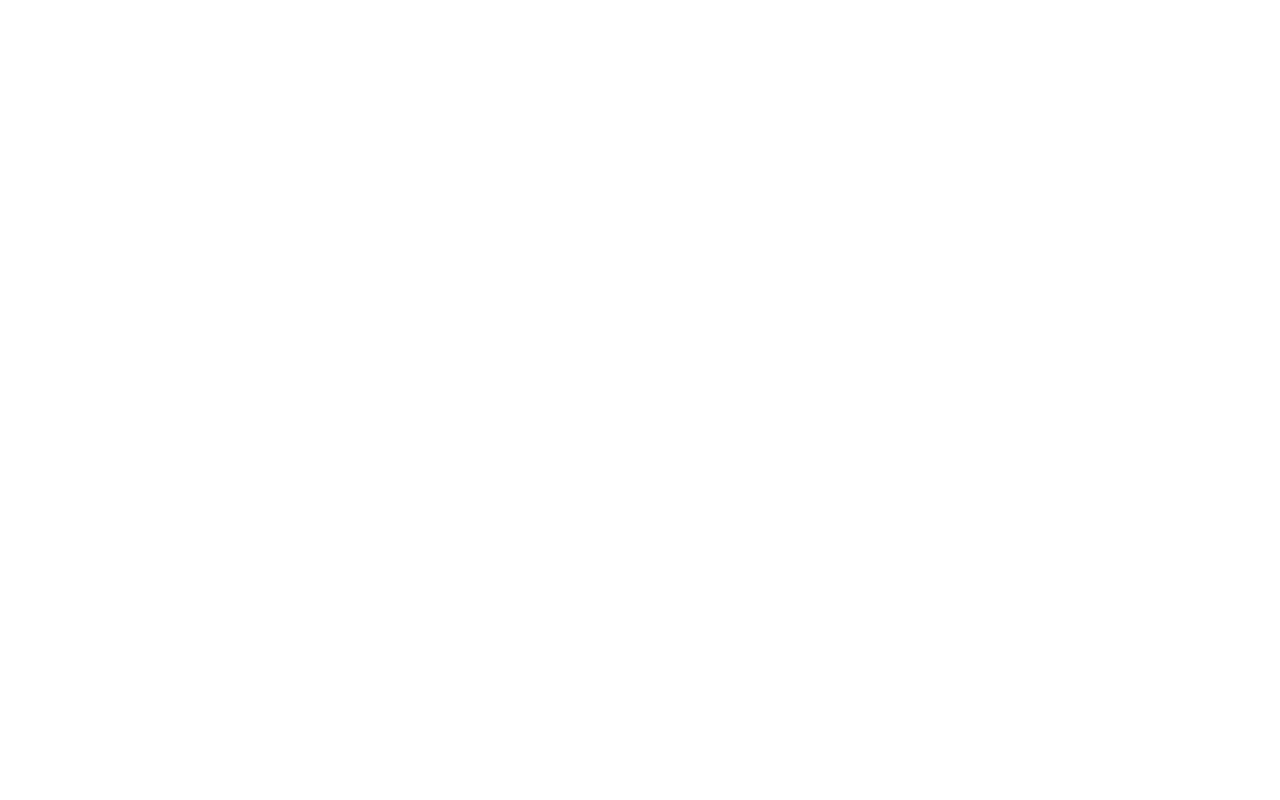
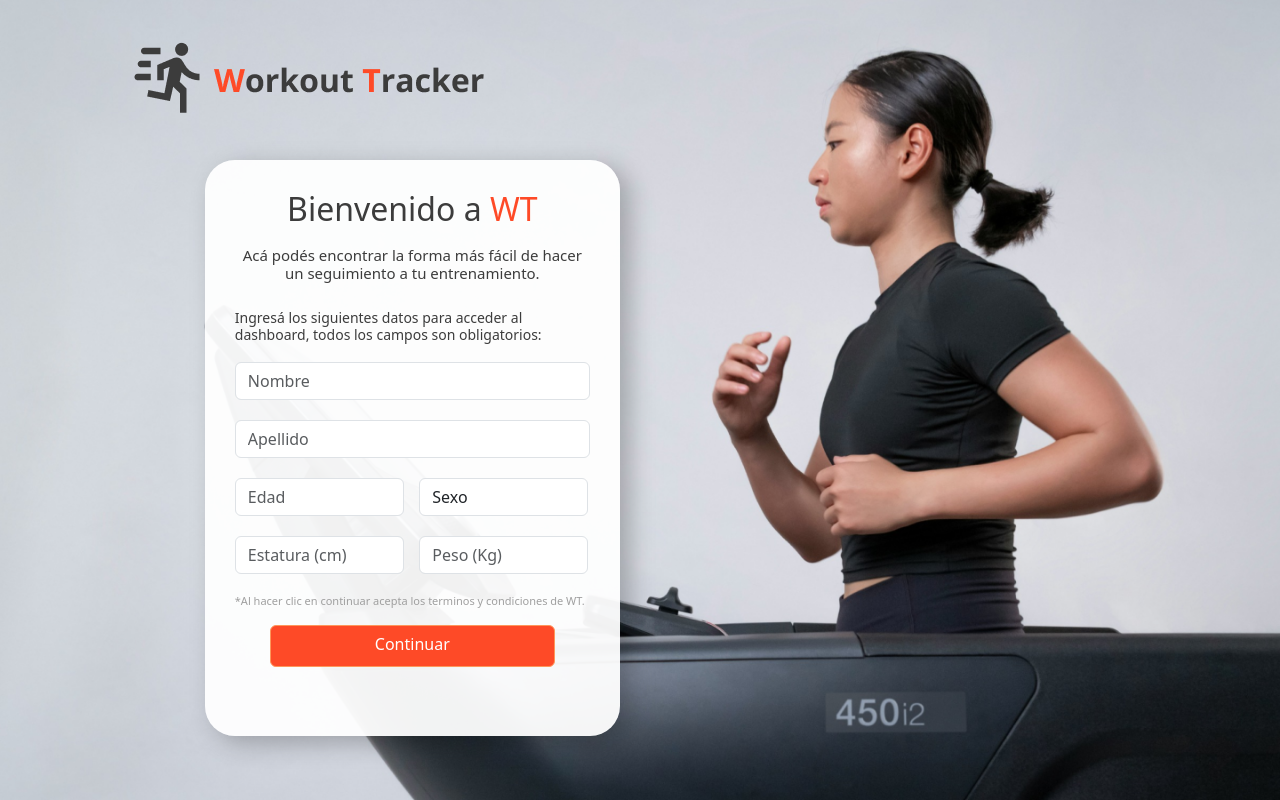
Before and after one commit to darmp78/workout_tracker, a website: page index.html in a window 1280 px wide. Drawn offline with nearby package versions, Linux system fonts and the light colour scheme.

Commit message:
first commit

```diff
--- a/index.html
+++ b/index.html
@@ -1,5 +1,6 @@
 <!DOCTYPE html>
 <html lang="en">
+
 <head>
     <meta charset="UTF-8">
     <meta name="viewport" content="width=device-width, initial-scale=1.0">
@@ -14,11 +15,55 @@
     <link rel="stylesheet" href="./css/styles.css">
 
 </head>
+
 <body>
     <header>
-        <div></div>
+        <div class="container-fluid">
+            <div class="row">
+                <div class="col-lg-12">
+                    <img src="./images/mainLogo.png" alt="mainLogo">
+                </div>
+            </div>
+        </div>
     </header>
-    <main></main>
+    <main>
+        <div class="container-fluid">
+            <div class="row">
+                <div class="col-lg-12">
+                    <div class="main-container-login">
+                        <h1>Bienvenido a <span class="sec-color-text">WT</span></h1>
+                        <h2>Acá podés encontrar la forma más fácil de hacer un seguimiento a tu entrenamiento.</h2>
+                        <h3>Ingresá los siguientes datos para acceder al dashboard, todos los campos son obligatorios:
+                        </h3>
+                        <input type="text" class="form-control form-control-text-input" placeholder="Nombre">
+                        <input type="text" class="form-control form-control-text-input" placeholder="Apellido">
+                        <div class="row">
+                            <div class="col-lg-6">
+                                <input type="text" class="form-control form-control-text-input-md" placeholder="Edad">
+                            </div>
+                            <div class="col-lg-6 col-container-right-cont">
+                                <select id="inputState" class="form-control form-control-select-input-md">
+                                    <option value="" selected="" hidden="">Sexo</option>
+                                    <option value="M">Masculino</option>
+                                    <option value="F">Femenino</option>
+                                </select>
+                            </div>
+                        </div>
+                        <div class="row">
+                            <div class="col-lg-6">
+                                <input type="text" class="form-control form-control-text-input-md" placeholder="Estatura (cm)">
+                            </div>
+                            <div class="col-lg-6 col-container-right-cont">
+                                <input type="text" class="form-control form-control-text-input-md" placeholder="Peso (Kg)">
+                            </div>
+                        </div>
+                        <h4>*Al hacer clic en continuar acepta los terminos y condiciones de WT.</h4>
+                        <a class="btn btn-danger a-btn-nav-login" href="./pages/dashboard.html">Continuar</a>
+                    </div>
+                </div>
+            </div>
+        </div>
+    </main>
     <footer></footer>
 
 
@@ -28,9 +73,16 @@
     <script src="https://cdn.jsdelivr.net/npm/bootstrap@5.3.2/dist/js/bootstrap.bundle.min.js"
         integrity="sha384-C6RzsynM9kWDrMNeT87bh95OGNyZPhcTNXj1NW7RuBCsyN/o0jlpcV8Qyq46cDfL"
         crossorigin="anonymous"></script>
-        <script src="https://code.jquery.com/jquery-3.2.1.slim.min.js" integrity="sha384-KJ3o2DKtIkvYIK3UENzmM7KCkRr/rE9/Qpg6aAZGJwFDMVNA/GpGFF93hXpG5KkN" crossorigin="anonymous"></script>
-        <script src="https://cdn.jsdelivr.net/npm/popper.js@1.12.9/dist/umd/popper.min.js" integrity="sha384-ApNbgh9B+Y1QKtv3Rn7W3mgPxhU9K/ScQsAP7hUibX39j7fakFPskvXusvfa0b4Q" crossorigin="anonymous"></script>
-        <script src="https://cdn.jsdelivr.net/npm/bootstrap@4.0.0/dist/js/bootstrap.min.js" integrity="sha384-JZR6Spejh4U02d8jOt6vLEHfe/JQGiRRSQQxSfFWpi1MquVdAyjUar5+76PVCmYl" crossorigin="anonymous"></script>
+    <script src="https://code.jquery.com/jquery-3.2.1.slim.min.js"
+        integrity="sha384-KJ3o2DKtIkvYIK3UENzmM7KCkRr/rE9/Qpg6aAZGJwFDMVNA/GpGFF93hXpG5KkN"
+        crossorigin="anonymous"></script>
+    <script src="https://cdn.jsdelivr.net/npm/popper.js@1.12.9/dist/umd/popper.min.js"
+        integrity="sha384-ApNbgh9B+Y1QKtv3Rn7W3mgPxhU9K/ScQsAP7hUibX39j7fakFPskvXusvfa0b4Q"
+        crossorigin="anonymous"></script>
+    <script src="https://cdn.jsdelivr.net/npm/bootstrap@4.0.0/dist/js/bootstrap.min.js"
+        integrity="sha384-JZR6Spejh4U02d8jOt6vLEHfe/JQGiRRSQQxSfFWpi1MquVdAyjUar5+76PVCmYl"
+        crossorigin="anonymous"></script>
     <!-- End Bootstrap script -->
 </body>
+
 </html>
--- /dev/null
+++ b/scss/_dashboard.scss
@@ -0,0 +1,3 @@
+body{
+    background: radial-gradient(50% 50% at 50% 50%, rgba(201, 206, 212, 0.09) 49%, rgba(195, 199, 208, 0.67) 100%);
+}
--- /dev/null
+++ b/scss/_index.scss
@@ -0,0 +1,119 @@
+header {
+    .container-fluid {
+        padding: 3% 10%;
+    }
+}
+
+main {
+    .container-fluid {
+        padding: 5% 10%;
+
+        div {
+            div {
+                .main-container-login {
+                    position: absolute;
+                    width: 415px;
+                    height: 576px;
+                    left: 16%;
+                    top: 20%;
+                    background: rgba(255, 255, 255, 0.94);
+                    box-shadow: 10px 7px 24.9px rgba(0, 0, 0, 0.25);
+                    border-radius: 30px;
+
+                    h1 {
+                        padding: 30px 30px 10px 30px;
+                        text-align: center;
+                        font-size: 32px;
+                        font-weight: 500;
+                        color: $primaryColor;
+                        .sec-color-text{
+                            color: $secundaryColor;
+                        }
+                    }
+
+                    h2 {
+                        padding: 0 30px 10px 30px;
+                        font-size: 15px;
+                        text-align: center;
+                        color: $primaryColor;
+                    }
+
+                    h3 {
+                        padding: 10px 30px 10px;
+                        font-size: 14px;
+                        text-align: start;
+                        color: $primaryColor;
+                    }
+
+                    .form-control-text-input {
+                        margin: 0 30px 20px 30px;
+                        width: 355px;
+
+                        &:focus {
+                            border: 1px solid $secundaryColor;
+                            box-shadow: 0 1px 1px rgba(0, 0, 0, 0.075) inset, 0 0 8px $secundaryColor;
+                        }
+                    }
+
+                    div {
+                        div {
+                            .form-control-text-input-md {
+                                margin: 0 30px 20px 30px;
+                                width: 169px;
+
+                                &:focus {
+                                    border: 1px solid $secundaryColor;
+                                    box-shadow: 0 1px 1px rgba(0, 0, 0, 0.075) inset, 0 0 8px $secundaryColor;
+                                }
+                            }
+
+
+
+                        }
+
+                        .col-container-right-cont {
+                            padding-left: 7px;
+
+                            .form-control-select-input-md {
+                                margin: 0;
+                                width: 169px;
+
+                                &:focus {
+                                    border: 1px solid $secundaryColor;
+                                    box-shadow: 0 1px 1px rgba(0, 0, 0, 0.075) inset, 0 0 8px $secundaryColor;
+                                }
+
+                            }
+
+                            .form-control-text-input-md {
+                                @extend .form-control-select-input-md;
+                            }
+                        }
+                    }
+
+                    h4 {
+                        padding: 0 30px 10px 30px;
+                        text-align: start;
+                        font-size: 11px;
+                        font-weight: 500;
+                        color: $gray2;
+                    }
+
+                    .a-btn-nav-login {
+                        left: 65px;
+                        position: absolute;
+                        width: 285px;
+                        height: 42px;
+                        background-color: $secundaryColor;
+                        color: white;
+                        border-radius: 6px;
+                        border: 1px solid $thirdColor;
+                        &:hover{
+                            background-color: $secundaryColorCC;
+                        }
+                    }
+                }
+            }
+        }
+    }
+}
--- /dev/null
+++ b/scss/_variables.scss
@@ -0,0 +1,12 @@
+ /* Variables */
+ $primaryColor: #3C3C3C;
+ $secundaryColor: #FE4A27;
+ $thirdColor: #FE975B;
+ $fourthColor: #FFE2C3;
+ $secundaryColorCC: #FE4A27CC;
+ $gray1: #757575;
+ $gray2:#9F9F9F;
+ $gray3:#C3C3C3;
+ $gray4:#E2E2E2;
+ $gray5:#F0F0F0;
+ $mainFontFamily: system-ui, -apple-system, BlinkMacSystemFont, 'Segoe UI', Roboto, Oxygen, Ubuntu, Cantarell, 'Open Sans', 'Helvetica Neue', sans-serif;
--- /dev/null
+++ b/scss/styles.scss
@@ -0,0 +1,10 @@
+/* Imports */
+
+@import "_variables";
+@import "_index";
+@import "_dashboard";
+
+body{
+    background-image: url("../images/unsplash_d3bYmnZ0ank.png");
+    background-size: cover;
+}
```
Also changed, not shown: package.json (added, +22 -0 lines), pages/dashboard.html (added, +13 -0 lines), css/styles.css, 1 other file.
